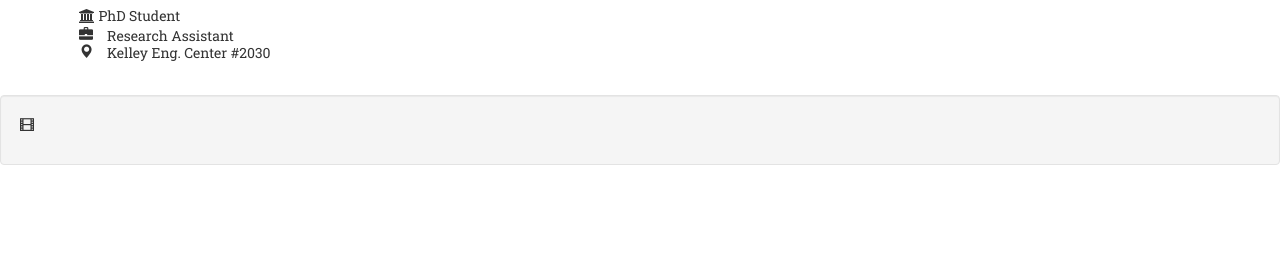
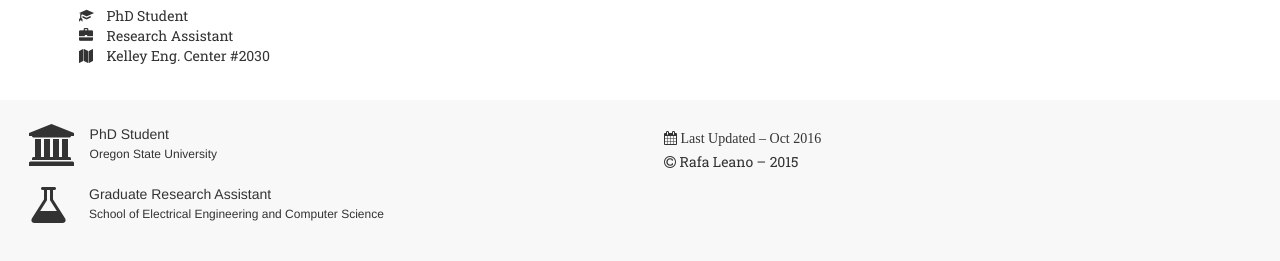
Before and after one commit to rleano/rleano.github.io, a plain HTML site: page index2.html in a window 1280 px wide. Shown: the part 391-652 px from the top of the page. Drawn offline with nearby package versions, Linux system fonts and the light colour scheme.

Commit message:
v3 personal website

```diff
--- a/index2.html
+++ b/index2.html
@@ -74,15 +74,17 @@
 			<h4 id="subname"> (Rafael Leaño) </h4>
 
 			<p>
-				<span class="fa fa-university"></span>
+				<i class="glyphicon glyphicon-education"></i>
 				<span class="my-info">
 				PhD Student
 				</span>
-				<span class="glyphicon glyphicon-briefcase"/>
+				<br>
+				<i class="glyphicon glyphicon-briefcase"></i>
 				<span class="my-info">
 				Research Assistant
 				</span>
-				<span class="glyphicon glyphicon-map-marker"/>
+				<br>
+				<i class="fa fa-map"></i>
 				<span class="my-info">
 					Kelley Eng. Center #2030
 				</span>
@@ -108,26 +110,58 @@
 	</div>
 </div>
 
-<div id="footer" class="well">
-	<p>
-		<span class="glyphicon glyphicon-film"></span>
-	</p>
-</div>
+
+
+<footer class="navbar-default">
+	<div class="container-fluid" style="padding: 0px">
+
+	<div class="well-lg col-lg-6 col-md-6 col-sm-6 col-xs-12">
+		<div class="row">
+			<div class="custom">
+				<i class="fa fa-university fa-3x pull-left"></i>
+				<div class="text">
+					PhD Student
+					<h6 class="cust-margin">Oregon State University</h6>
+				</div>
+			</div>
+			<div class="custom">
+				<i class="fa fa-flask fa-3x pull-left"></i>
+				<div class="text">
+					Graduate Research Assistant
+					<h6 class="cust-margin">School of Electrical Engineering and Computer Science</h6>
+
+				</div>
+			</div>
+		</div>
+	</div>
+	<div class="well-lg col-lg-5 col-md-5 col-sm-5 col-xs-12">
+		<p class="cust-margin">
+			<span class="fa fa-calendar"/> Last Updated – Oct 2016
+		</p>
+		<p class="cust-margin">
+			<span class="fa fa-copyright"></span> Rafa Leano – 2015
+		</p>
+	</div>
+	</div>
+</footer>
 
 <script src="./js/bootstrap.js"></script>
 <link rel="stylesheet" href="https://maxcdn.bootstrapcdn.com/font-awesome/4.4.0/css/font-awesome.min.css">
 
 
 
+
+
+
 <!-- APP CONTENT -->
 
   <!-- jQuery CDN -->
-  <script src="//ajax.googleapis.com/ajax/libs/jquery/2.0.3/jquery.min.js"></script>
+  <script src="http://ajax.googleapis.com/ajax/libs/jquery/2.0.3/jquery.min.js"></script>
   <!-- jQuery local fallback -->
   <script>window.jQuery || document.write('<script src="/js/jquery.min.js"><\/script>')</script>
 
   <!-- Bootstrap JS CDN -->
-  <script src="//netdna.bootstrapcdn.com/bootstrap/3.0.3/js/bootstrap.min.js"></script>
+  <script src="http://netdna.bootstrapcdn.com/bootstrap/3.0.3/js/bootstrap.min.js"></script>
   <!-- Bootstrap JS local fallback -->
   <script>if(typeof($.fn.modal) === 'undefined') {document.write('<script src="./js/bootstrap.min.js"><\/script>')}</script>
   <!-- Bootstrap CSS local fallback -->
--- a/style_osu.css
+++ b/style_osu.css
@@ -55,7 +55,7 @@
 .navbar-nav > .active > a,
 .navbar-nav > .active > a:hover,
 .navbar-nav > .active > a:focus {
-  color: #ecdbff;
+  color: #ecdbff; /* gray */
   background-color: #000000 !important;   /* prevents general :hover from changing background */
 }
 
@@ -85,6 +85,7 @@ h1, h2, h3, h4 {
 .my-info {
 	font-family: 'Roboto Slab', sans-serif;
 	margin: 0px 0px 0px 0px;
+	padding-left: 10px;
 }
 
 /* Details for when screen size is smaller tan 767px */
@@ -104,3 +105,23 @@ h1, h2, h3, h4 {
     background-color: #000000;
   }
 }
+
+.custom {
+	height: 60px;
+	padding: 0px 0px 0px 20px;
+}
+
+.text {
+	margin-left: 60px;
+	overflow: hidden;
+}
+
+.cust-margin {
+	margin-top: 4px;
+	margin-bottom: 4px;
+}
+
+footer {
+    padding-top: 0px;
+    background-color: lightgray;
+}
```
